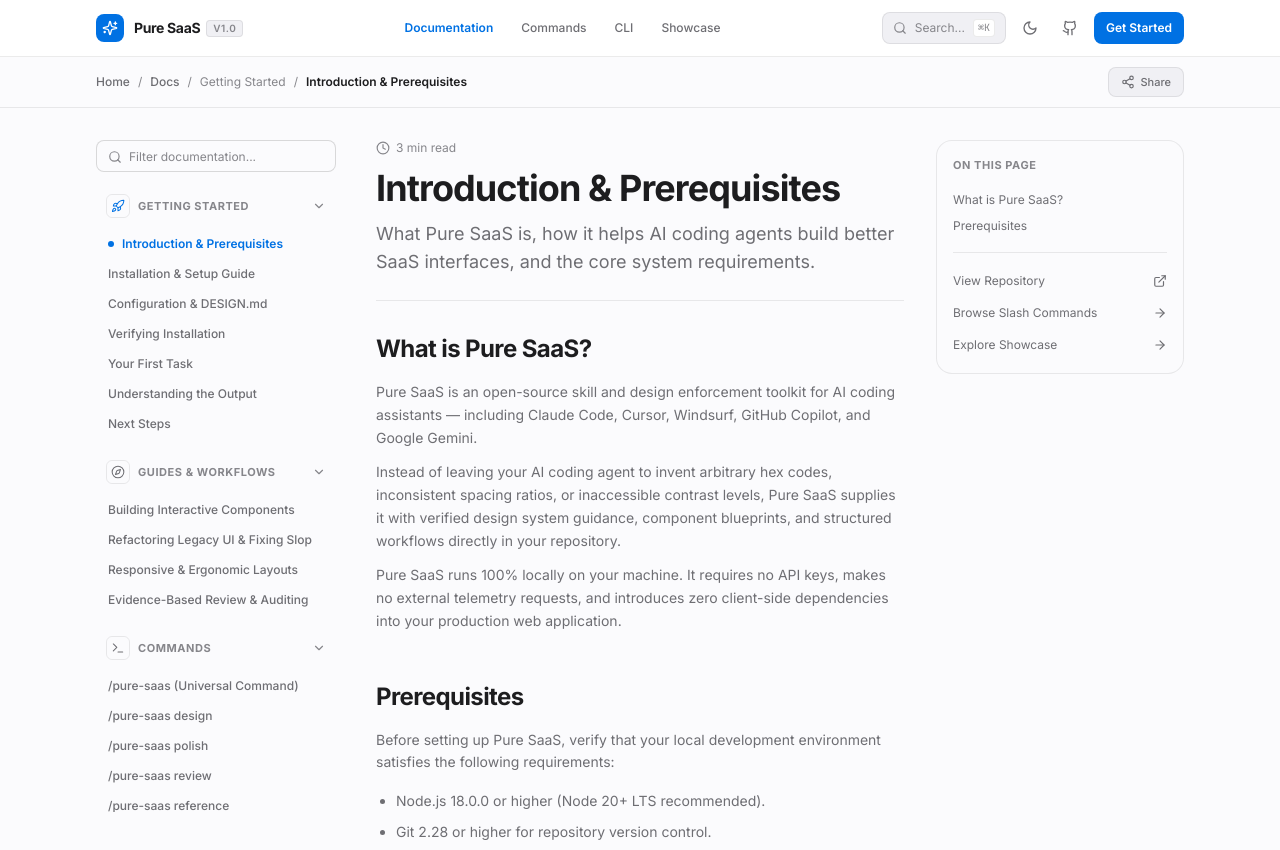
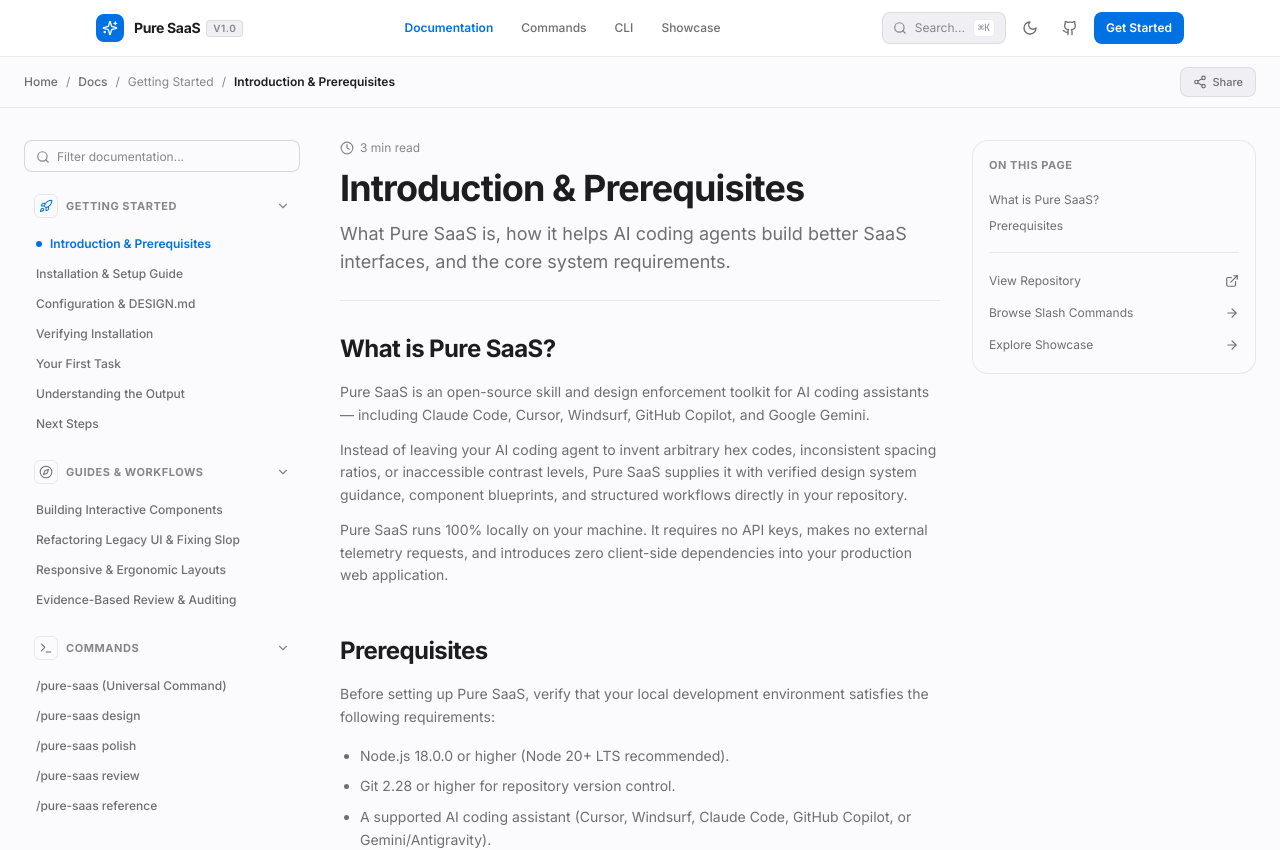
Before and after one commit to LMGXENON/pure-saas, a React (Vite) app in the folder pure-saas-website/: page /docs in a window 1280 px wide. Shown: the top 850 px of the page. Built offline with nearby package versions, Linux system fonts and the light colour scheme.

Commit message:
fix(docs): match container width with commands page (max-w-7xl mx-auto px-4 sm:px-6)

```diff
--- a/pure-saas-website/src/pages/DocsPage.tsx
+++ b/pure-saas-website/src/pages/DocsPage.tsx
@@ -92,7 +92,7 @@
     <div className="min-h-screen bg-canvas text-text-primary">
       {/* Sub-header / GitBook breadcrumb bar */}
       <div className="border-b border-border-subtle bg-canvas sticky top-14 z-30 w-full">
-        <div className="max-w-6xl mx-auto px-4 sm:px-6 lg:px-8 py-2.5 flex items-center justify-between gap-4 text-xs w-full">
+        <div className="max-w-7xl mx-auto px-4 sm:px-6 py-2.5 flex items-center justify-between gap-4 text-xs w-full">
           {/* Breadcrumbs & Mobile Drawer Trigger */}
           <div className="flex items-center gap-2 text-text-secondary truncate">
             <button
@@ -125,7 +125,7 @@
         </div>
       </div>
 
-      <div className="max-w-6xl mx-auto px-4 sm:px-6 lg:px-8 py-8 w-full">
+      <div className="max-w-7xl mx-auto px-4 sm:px-6 py-8 w-full">
         <div className="grid grid-cols-1 lg:grid-cols-12 gap-8 items-start w-full">
           {/* ========================================================= */}
           {/* LEFT SIDEBAR: Persistent & Collapsible GitBook Navigation */}
```
